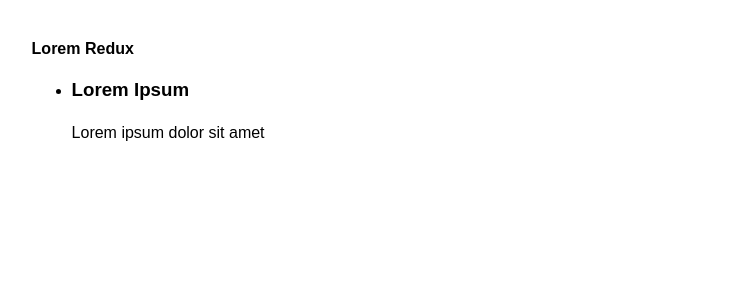
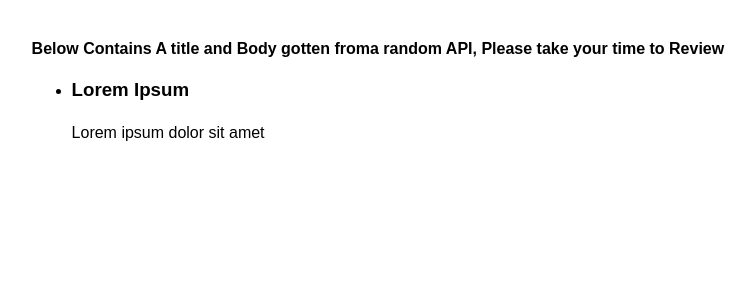
Before and after one commit to acciojob/lorem-redux-akhssm, a React app: page / in a window 1280 px wide. Shown: the top 300 px of the page, without its empty margins (166-922 px from the left). Built offline with nearby package versions, Linux system fonts and the light colour scheme.

Commit message:
corrected

```diff
--- a/src/components/App.js
+++ b/src/components/App.js
@@ -13,7 +13,7 @@ const App = () => {
 
   return (
     <div className="container">
-      <h4>Lorem Redux</h4>
+      <h4>Below Contains A title and Body gotten froma random API, Please take your time to Review</h4>
 
       {loading && <h4>Loading...</h4>}
 
```
